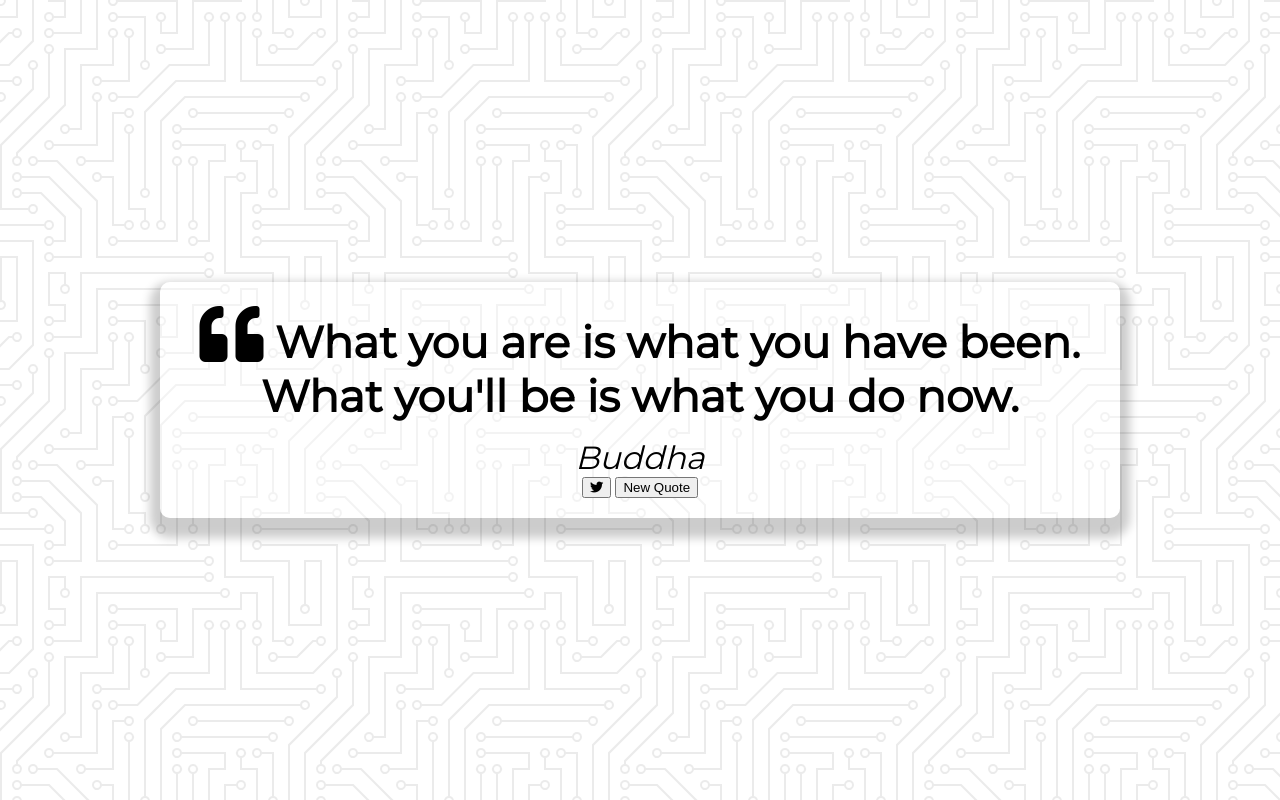
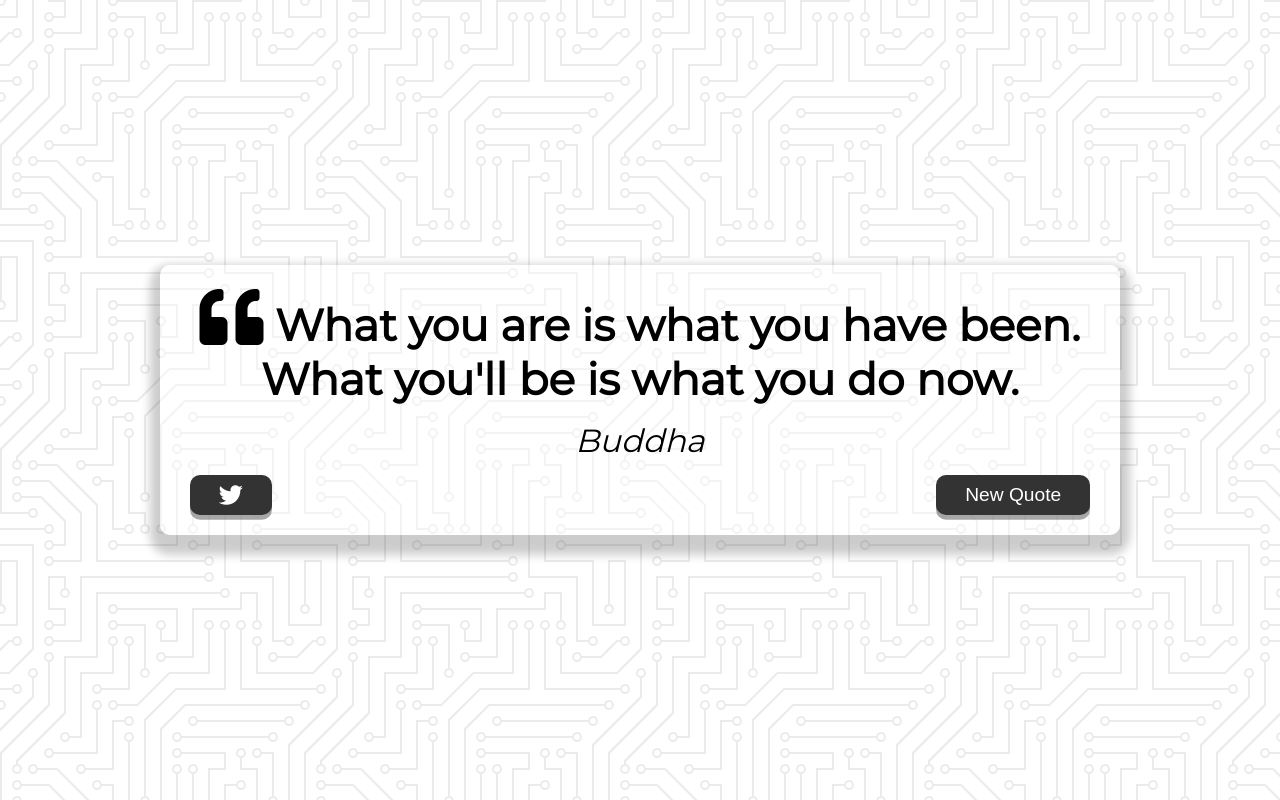
Before and after one commit to lclpdanella/quote-generator, a plain HTML site: page index.html in a window 1280 px wide. Drawn offline with Linux system fonts and the light colour scheme.

Commit message:
CSS UI buttons, hover effects

```diff
--- a/style.css
+++ b/style.css
@@ -48,6 +48,44 @@ body {
   font-style: italic;
 }
 
+.button-container{
+  margin-top: 15px;
+  display: flex;
+  justify-content: space-between;
+}
+
+button {
+  cursor: pointer;
+  font-size: 1.2rem;
+  height: 2.5rem;
+  border: none;
+  border-radius: 10px;
+  color: #fff;
+  background-color: #333;
+  outline: none;
+  padding: 0.5rem 1.8rem;
+  box-shadow: 0 0.3rem rgba(121,121,121,0.65);
+}
+
+button:hover{
+  filter: brightness(110%);
+}
+
+button:active{
+  transform: translate(0, 0.3rem);
+  box-shadow: 0 0.1rem rgba(255, 255, 255, 0.65);
+  /* box-shadow: none; */
+}
+
+
+.twitter-button:hover{
+  color: #38a1f3;
+}
+
+.fa-twitter{
+  font-size: 1.5rem;
+}
+
 
 /* Media Queries: Tablet or Smaller */
 
```
